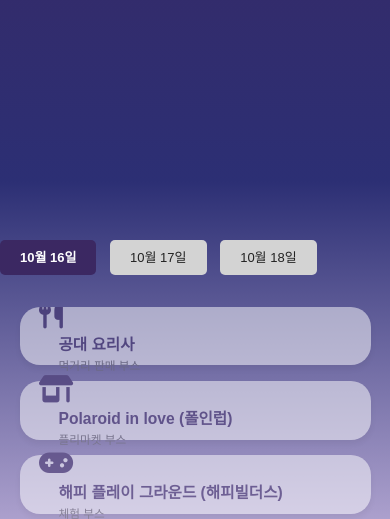
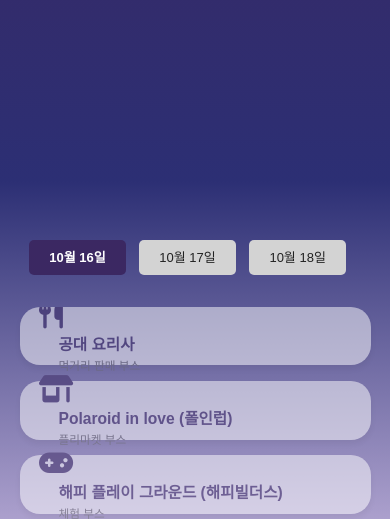
Before and after one commit to seoiiwon/2024_GNU_PIESTA, a FastAPI app: page /booth/list in a window 390 px wide. Shown: the part 241-760 px from the top of the page. Run offline with FastAPI, Linux system fonts and the light colour scheme; some libraries are stand-ins or nearby versions.

Commit message:
filter-buttons 수정

```diff
--- a/static/css/booth/booth_list.css
+++ b/static/css/booth/booth_list.css
@@ -132,6 +132,11 @@ body {
     top: 6%; /* 상단에서 10px 떨어짐 */
     left: 85%; /* 좌측에서 10px 떨어짐 */
   }
+  .filter-buttons {
+    height: 5vw;
+    width: 90vw;
+    margin-left: 7.5vw;
+  }
 }
 
 /* PC에서 적용되는 css -> 가로 해상도가 1025px 보다 작은 화면에 적용  */
```
Also changed, not shown: 2024_GNU_PIESTA.db.
